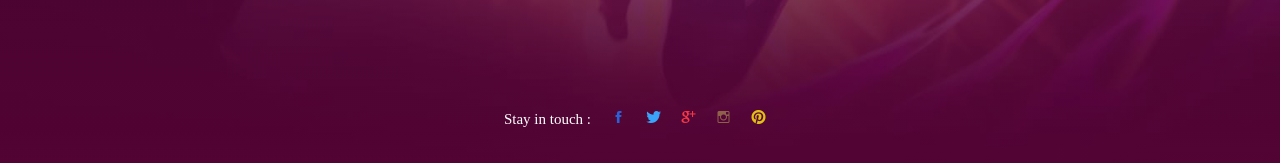
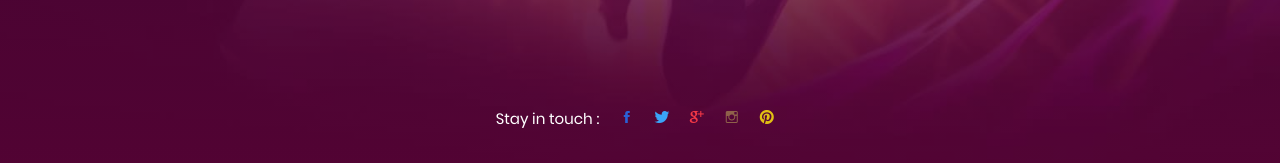
Before and after one commit to kokpheng/kokpheng.github.io, a Jekyll site: the page comingsoon/index.html, which Jekyll copies as it is, in a window 1280 px wide. Shown: the part 734-897 px from the top of the page. Built offline with Jekyll 4.4.1, drawn with Linux system fonts in a browser that asks for light colours; nearby versions of some CDN libraries; some web fonts are replaced.

Commit message:
add coming soon

```diff
--- a/comingsoon/css/main.css
+++ b/comingsoon/css/main.css
@@ -14,7 +14,7 @@ Primary use:
 
 @font-face {
   font-family: Poppins-Regular;
-  src: url('https://github.com/google/fonts/blob/master/ofl/poppins/Poppins-Regular.ttf');
+  src: url('../fonts/Poppins/Poppins-Regular.ttf');
 }
 
 @font-face {
```
